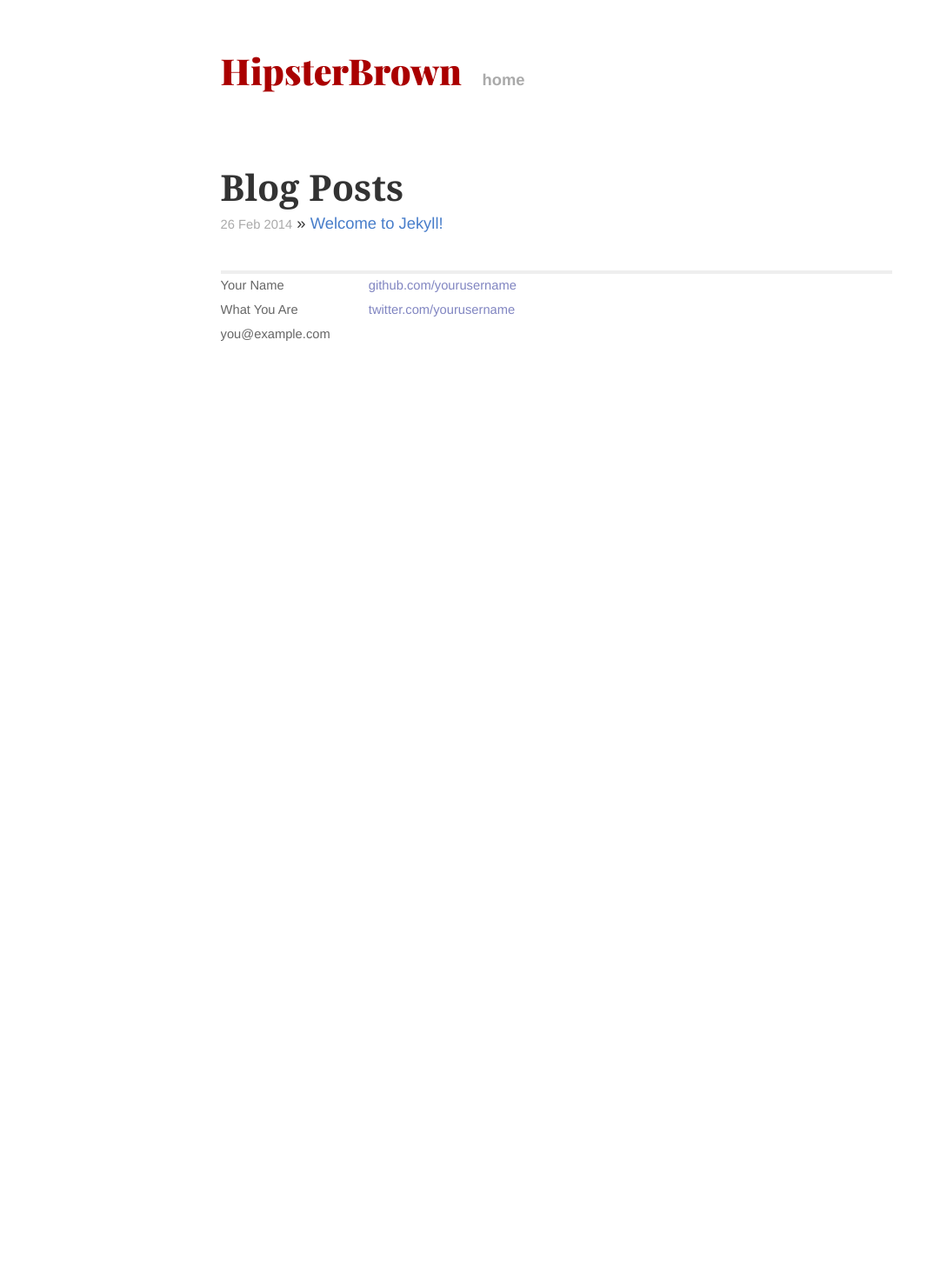
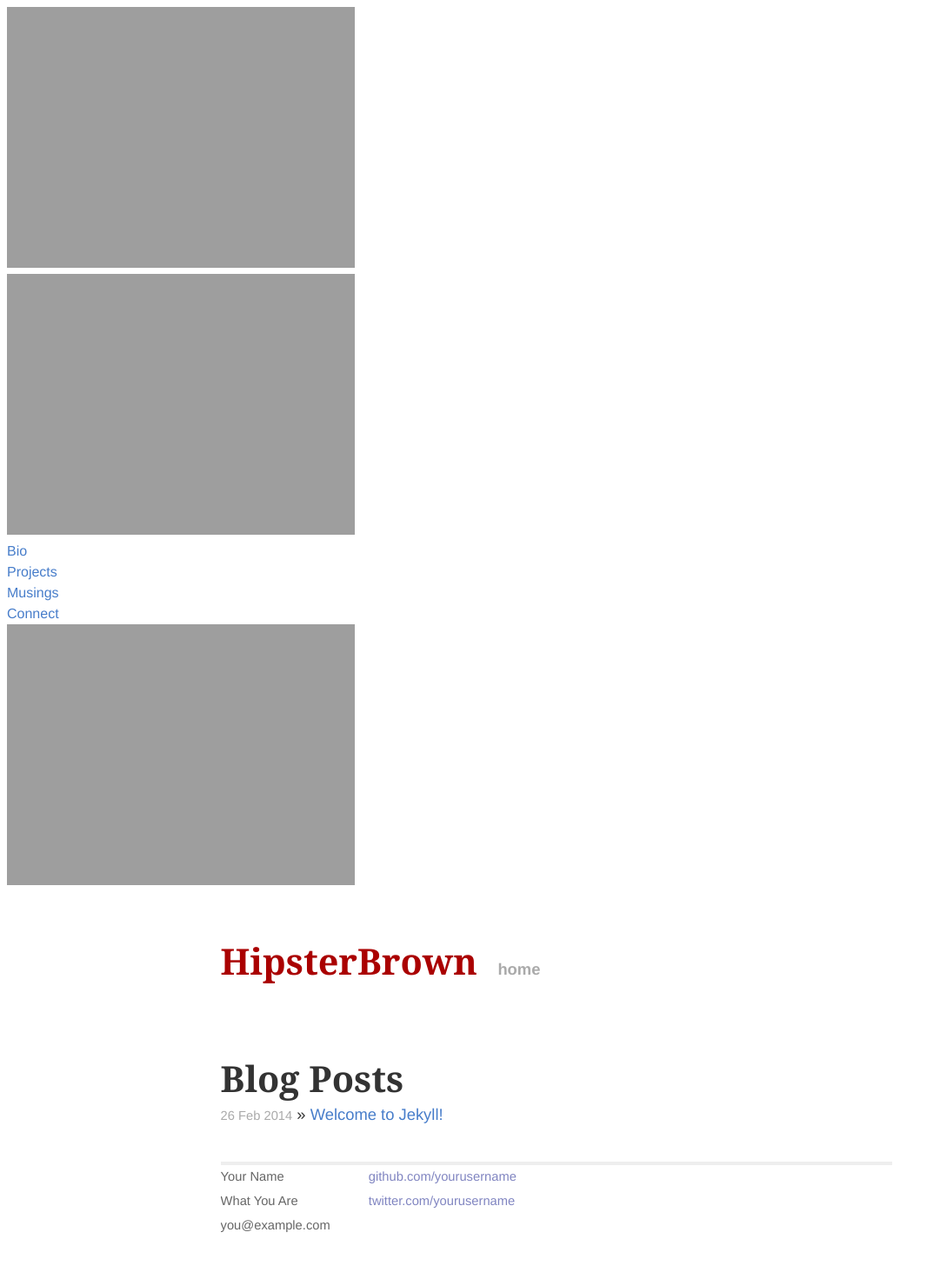
Before and after one commit to HipsterBrown/hipsterbrown.com, a Jekyll site: the page built from index.html, in a window 1280 px wide. Shown: the whole page at 87% size, without its empty margins (0-1081 px from the left). Built offline with Jekyll 4.4.1, drawn with Linux system fonts in a browser that asks for light colours; nearby versions of some CDN libraries; Markdown is read by kramdown in place of the engine named in the settings; before the commit the page ends 900 px from its top, so only the background shows below that.

Commit message:
changed default layout to home and added jquery

```diff
--- /dev/null
+++ b/_includes/footer.html
@@ -0,0 +1,6 @@
+    <!-- Load JQuery -->
+    <script type="text/javascript" src="http://code.jquery.com/jquery-2.1.0.min.js" charset="utf-8"></script>
+    <!-- Custom JS -->
+    <script type="text/javascript" src="/js/app.js" charset="utf-8"></script>
+  </body>
+</html>
--- /dev/null
+++ b/_includes/header.html
@@ -0,0 +1,34 @@
+<!DOCTYPE html>
+<html>
+    <head>
+        <meta charset="utf-8">
+        <meta http-equiv="X-UA-Compatible" content="IE=edge,chrome=1">
+        <title>{{ page.title }}</title>
+        <meta name="viewport" content="width=device-width">
+
+        <!-- syntax highlighting CSS -->
+        <link rel="stylesheet" href="/css/syntax.css">
+
+        <!-- Custom CSS -->
+        <link rel="stylesheet" href="/css/main.min.css">
+
+        <!-- Typekit -->
+        <script type="text/javascript" src="//use.typekit.net/vrt0cty.js"></script>
+        <script type="text/javascript">try{Typekit.load();}catch(e){}</script>
+
+    </head>
+
+    <body>
+      	<img src="img/Nav@2x.png" alt="nav menu" id="menu">
+      	<div id="navbar">
+      		<a href="index.php"><img src="img/nav_logo@2x.png" alt="HipsterBrown logo"></a>
+      		<nav>
+      			<ul>
+      				<li id="bio"><a href="bio.php">Bio</a></li>
+      				<li id="projects"><a href="projects.php" >Projects</a></li>
+      				<li id="musings"><a href="anchor/anchor-cms-0-2.9/" >Musings</a></li>
+      				<li id="connect"><a href="connect.php" >Connect</a></li>
+      			</ul>
+      		</nav>
+      		<a href="faq.php"><img id="break" src="img/Stache_Break@2x.png" alt="Stache Break"></a>
+      	</div>
--- a/_layouts/default.html
+++ /dev/null
@@ -1,49 +0,0 @@
-<!DOCTYPE html>
-<html>
-    <head>
-        <meta charset="utf-8">
-        <meta http-equiv="X-UA-Compatible" content="IE=edge,chrome=1">
-        <title>{{ page.title }}</title>
-        <meta name="viewport" content="width=device-width">
-
-        <!-- syntax highlighting CSS -->
-        <link rel="stylesheet" href="/css/syntax.css">
-
-        <!-- Custom CSS -->
-        <link rel="stylesheet" href="/css/main.min.css">
-
-        <!-- Typekit -->
-        <script type="text/javascript" src="//use.typekit.net/vrt0cty.js"></script>
-        <script type="text/javascript">try{Typekit.load();}catch(e){}</script>
-
-    </head>
-    <body>
-
-        <div class="site">
-          <div class="header">
-            <h1 class="title"><a href="/">{{ site.name }}</a></h1>
-            <a class="extra" href="/">home</a>
-          </div>
-
-          {{ content }}
-
-          <div class="footer">
-            <div class="contact">
-              <p>
-                Your Name<br />
-                What You Are<br />
-                you@example.com
-              </p>
-            </div>
-            <div class="contact">
-              <p>
-                <a href="https://github.com/yourusername">github.com/yourusername</a><br />
-                <a href="https://twitter.com/yourusername">twitter.com/yourusername</a><br />
-              </p>
-            </div>
-          </div>
-        </div>
-        <!-- Custom JS -->
-        <script type="text/javascript" src="/js/app.js" charset="utf-8"></script>
-    </body>
-</html>
--- /dev/null
+++ b/_layouts/home.html
@@ -0,0 +1,28 @@
+{% include header.html %}
+
+        <div class="site">
+          <div class="header">
+            <h1 class="title"><a href="/">{{ site.name }}</a></h1>
+            <a class="extra" href="/">home</a>
+          </div>
+
+          {{ content }}
+
+          <div class="footer">
+            <div class="contact">
+              <p>
+                Your Name<br />
+                What You Are<br />
+                you@example.com
+              </p>
+            </div>
+            <div class="contact">
+              <p>
+                <a href="https://github.com/yourusername">github.com/yourusername</a><br />
+                <a href="https://twitter.com/yourusername">twitter.com/yourusername</a><br />
+              </p>
+            </div>
+          </div>
+        </div>
+
+{% include footer.html %}
--- a/index.html
+++ b/index.html
@@ -1,5 +1,5 @@
 ---
-layout: default
+layout: home
 title: HipsterBrown
 ---
 
--- a/sass/app.scss
+++ b/sass/app.scss
@@ -52,7 +52,6 @@
 .title {
   display: inline-block;
   margin-bottom: 2em;
-  font-family: $logo-font;
 }
 
 .title a {
```
Also changed, not shown: css/main.min.css.
